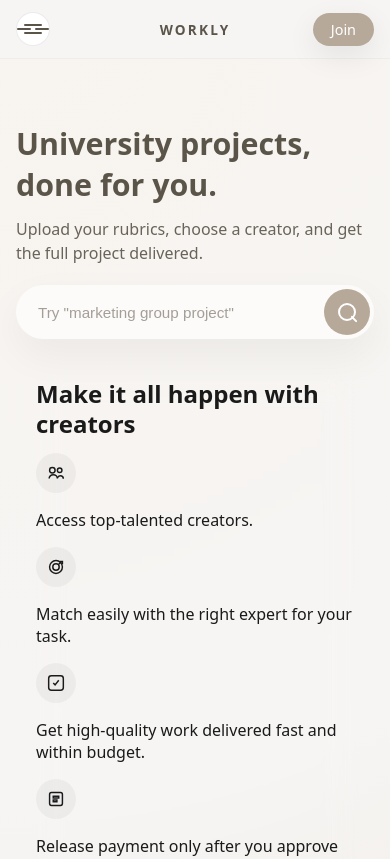
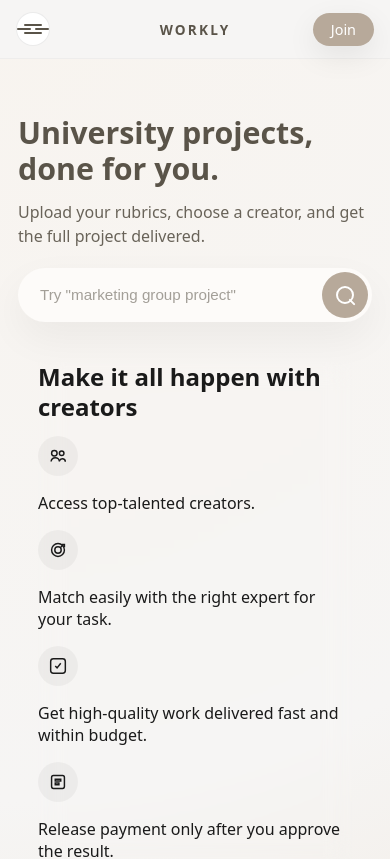
Before and after one commit to SEBRAHEIM/workly-landing, a Next.js app: page / in a window 390 px wide. Shown: the top 859 px of the page. Built offline with nearby package versions, Linux system fonts and the light colour scheme.

Commit message:
Mobile-only layout tweaks for category grid

```diff
--- a/styles/globals.css
+++ b/styles/globals.css
@@ -1925,3 +1925,38 @@ a {
   margin: 0 !important;
   border: 0 !important;
 }
+
+
+/* === Mobile-only tweaks for hero + categories === */
+@media (max-width: 768px) {
+  .home-main {
+    padding: 24px 18px 40px;
+  }
+
+  .home-hero h1 {
+    font-size: 1.9rem;
+    line-height: 1.2;
+  }
+
+  .home-section--categories {
+    margin-top: 24px;
+  }
+
+  .home-category-grid {
+    display: grid;
+    grid-template-columns: repeat(2, minmax(0, 1fr));
+    gap: 14px;
+  }
+
+  .home-category-card {
+    padding: 14px 12px;
+  }
+
+  .home-category-name {
+    font-size: 0.9rem;
+  }
+
+  .home-category-desc {
+    font-size: 0.78rem;
+  }
+}
```
